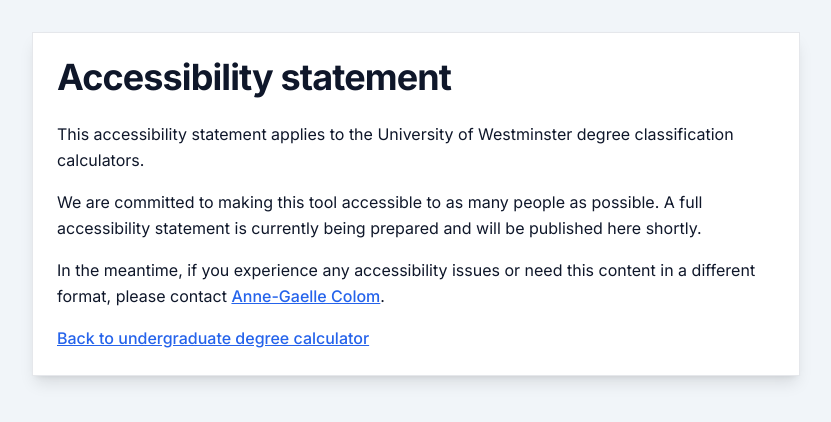
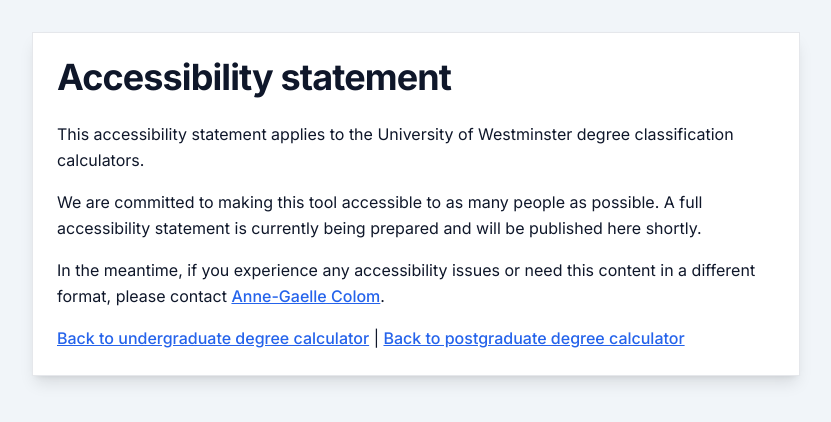
Before and after one commit to agcolom/westminster-degree-calc, a Next.js app: page /accessibility in a window 1280 px wide. Shown: the top 422 px of the page, without its empty margins (224-1055 px from the left). Built offline with nearby package versions, Linux system fonts and the light colour scheme.

Commit message:
Fix missing full stops on switch links and   accessibility page back links

```diff
--- a/app/accessibility/page.tsx
+++ b/app/accessibility/page.tsx
@@ -22,7 +22,7 @@
               In the meantime, if you experience any accessibility issues or need this content in a different format, please contact <a href="mailto:A.Colom@westminster.ac.uk" className="text-blue-600 dark:text-blue-400 underline font-medium">Anne-Gaelle Colom</a>.
             </p>
             <p className="text-base leading-relaxed mt-4">
-              <Link href="/" className="text-blue-600 dark:text-blue-400 underline font-medium">Back to undergraduate degree calculator</Link>
+              <Link href="/" className="text-blue-600 dark:text-blue-400 underline font-medium">Back to undergraduate degree calculator</Link> | <Link href="/postgraduate" className="text-blue-600 dark:text-blue-400 underline font-medium">Back to postgraduate degree calculator</Link>
             </p>
           </div>
         </CardContent>
--- a/app/page.tsx
+++ b/app/page.tsx
@@ -688,7 +688,7 @@
               <li>results from Level 4 (Year 1) don&apos;t count towards your final degree classification</li>
             </ul>
             <p className="text-base leading-relaxed">
-              For postgraduate degrees: <Link href="/postgraduate" className="text-blue-600 dark:text-blue-400 underline font-medium">Switch to postgraduate degree calculator</Link>
+              For postgraduate degrees: <Link href="/postgraduate" className="text-blue-600 dark:text-blue-400 underline font-medium">Switch to postgraduate degree calculator</Link>.
             </p>
             <p className="text-base leading-relaxed">
               Find out more about degree classifications on the <a href="https://westminsterd8.prod.acquia-sites.com/current-students/studies/your-student-journey/completing-your-studies/award-documents-and-degree-classifications/degree-classification-calculator" className="text-blue-600 dark:text-blue-400 underline font-medium" target="_blank" rel="noopener noreferrer">University website</a>.
--- a/app/postgraduate/page.tsx
+++ b/app/postgraduate/page.tsx
@@ -754,7 +754,7 @@
               <li>if you&apos;re missing any marks, you can simply enter what you expect to get</li>
             </ul>
             <p className="text-base leading-relaxed">
-              For undergraduate degrees: <Link href="/" className="text-blue-600 dark:text-blue-400 underline font-medium">Switch to undergraduate degree calculator</Link>
+              For undergraduate degrees: <Link href="/" className="text-blue-600 dark:text-blue-400 underline font-medium">Switch to undergraduate degree calculator</Link>.
             </p>
             <p className="text-base leading-relaxed">
               Find out more about degree classifications on the <a href="https://westminsterd8.prod.acquia-sites.com/current-students/studies/your-student-journey/completing-your-studies/award-documents-and-degree-classifications/degree-classification-calculator" className="text-blue-600 dark:text-blue-400 underline font-medium" target="_blank" rel="noopener noreferrer">University website</a>.
```
